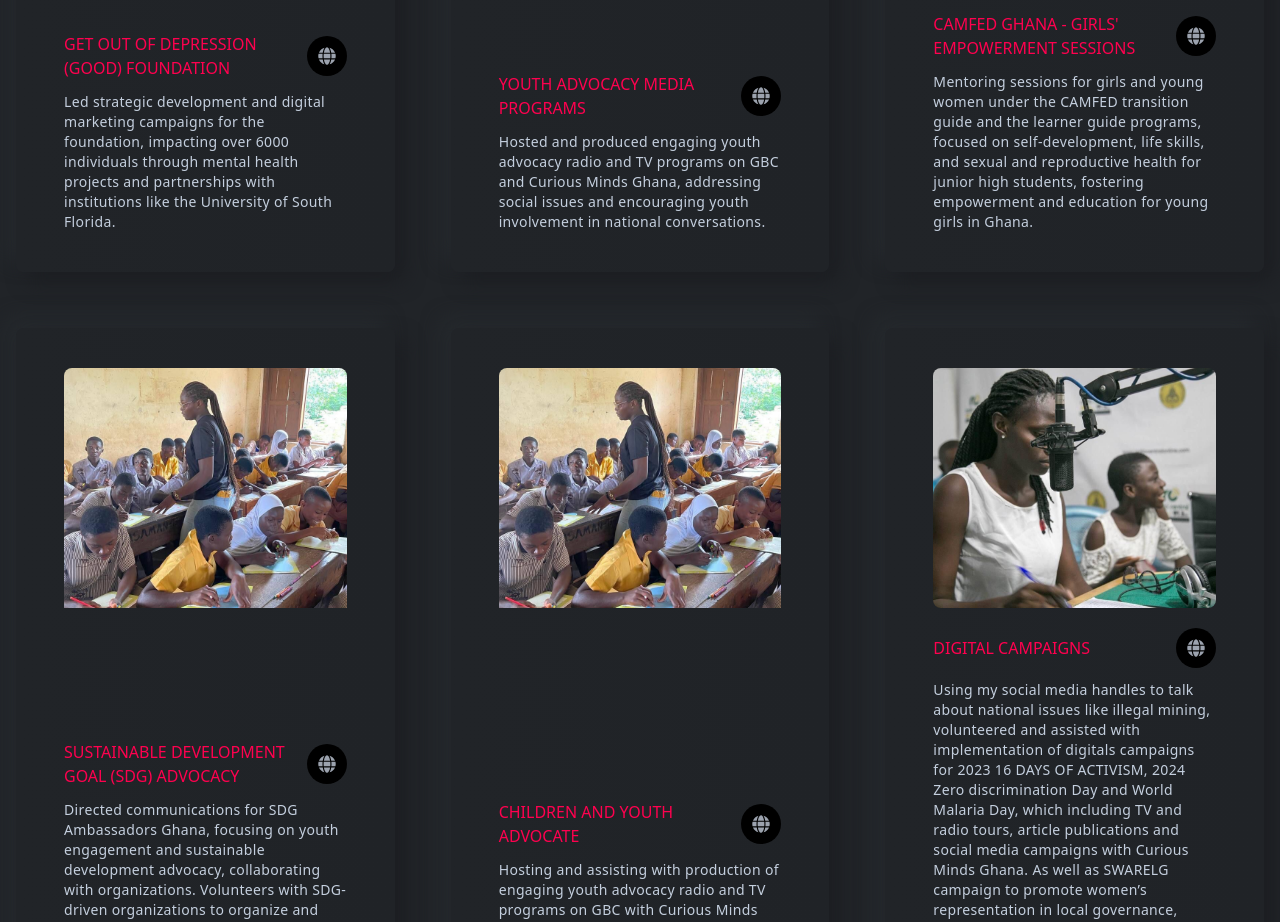
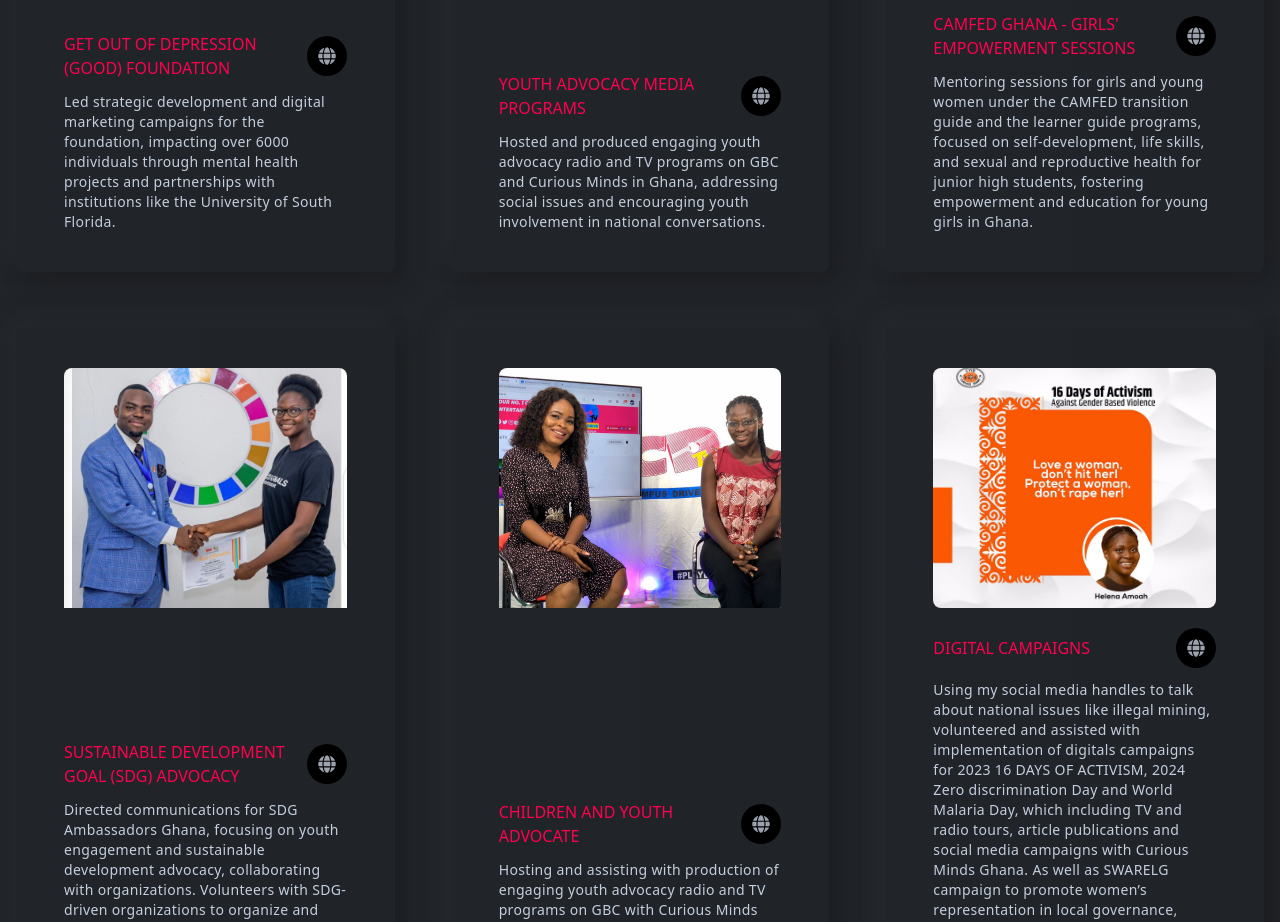
Before and after one commit to Jossyboydgenius/Speakers-portfolio, a React (Create React App) app: page / in a window 1280 px wide. Shown: the part 3120-4042 px from the top of the page. Built offline with nearby package versions, Linux system fonts and the light colour scheme.

Commit message:
Update image assets and add new project images

```diff
--- a/src/components/projects/Projects.js
+++ b/src/components/projects/Projects.js
@@ -1,6 +1,6 @@
 import React from 'react'
 import Title from '../layouts/Title'
-import { projectOne, projectTwo, projectThree } from "../../assets/index";
+import { projectOne, projectTwo, projectThree, projectFour, projectFive, projectSix } from "../../assets/index";
 import ProjectsCard from './ProjectsCard';
 
 const Projects = () => {
@@ -23,7 +23,7 @@ const Projects = () => {
         />
         <ProjectsCard
           title="Youth Advocacy Media Programs"
-          des="Hosted and produced engaging youth advocacy radio and TV programs on GBC and Curious Minds Ghana, addressing social issues and encouraging youth involvement in national conversations."
+          des="Hosted and produced engaging youth advocacy radio and TV programs on GBC and Curious Minds in Ghana, addressing social issues and encouraging youth involvement in national conversations."
           src={projectTwo}
         />
         <ProjectsCard
@@ -39,14 +39,14 @@ const Projects = () => {
           sustainable development advocacy, collaborating with organizations. Volunteers with SDG-driven
           organizations to organize and implement activities on Gender development, good health and
           wellbeing and climate change."
-          src={projectOne}
+          src={projectFour}
         />
         <ProjectsCard
           title="Children and Youth Advocate"
           des="Hosting and assisting with production of engaging youth advocacy radio and TV programs on GBC
           with Curious Minds Ghana, addressing social issues and encouraging meaningful youth participation
           in national conversations."
-          src={projectOne}
+          src={projectFive}
         />
         <ProjectsCard
           title="Digital Campaigns"
@@ -56,7 +56,7 @@ const Projects = () => {
           and social media campaigns with Curious Minds Ghana. As well as SWARELG campaign to promote
           women’s representation in local governance, driving community impact through effective visual
           storytelling by Abuntu for Development."
-          src={projectTwo}
+          src={projectSix}
         />
       </div>
     </section>
```
